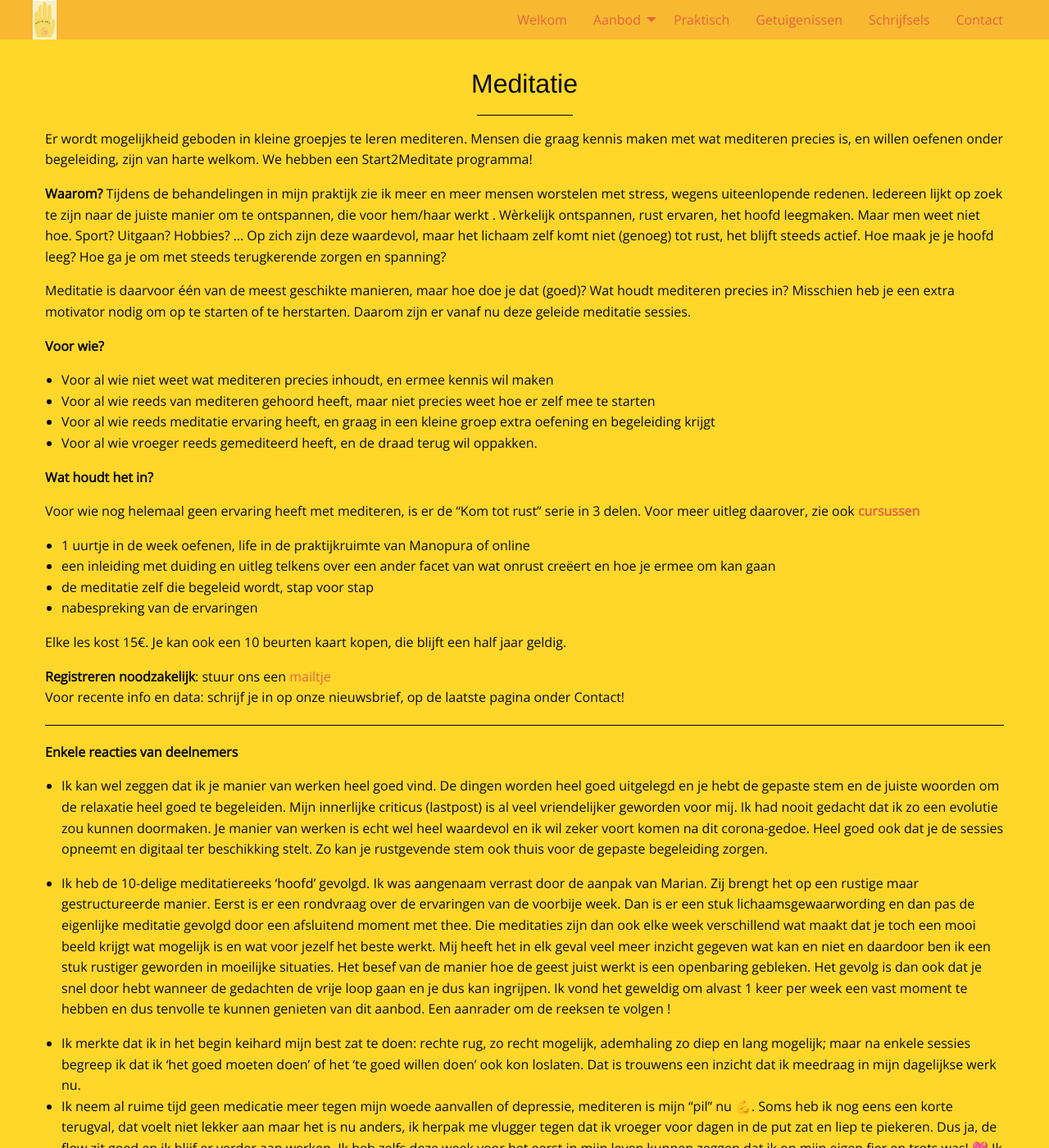
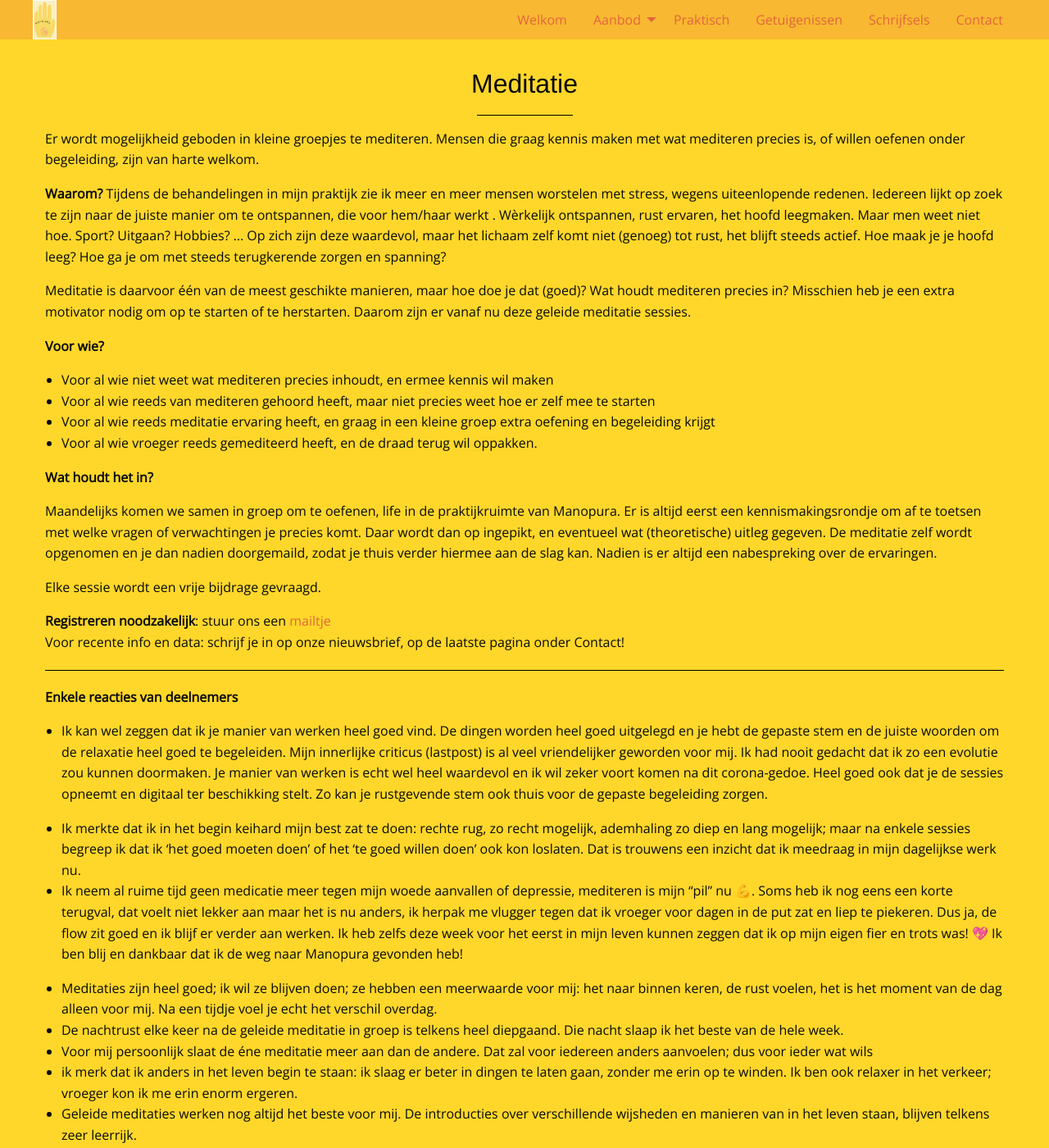
Before and after one commit to manopura/manopura.github.io, a Jekyll site: the page built from meditatie.md, in a window 1280 px wide and 1400 px high. Shown: the whole window at 82% size. Built offline with Jekyll 4.4.1, drawn with Linux system fonts in a browser that asks for light colours; nearby versions of some CDN libraries; our own code applies the rules of GitHub Pages for plain Markdown files.

Commit message:
meditatie.md

```diff
--- a/meditatie.md
+++ b/meditatie.md
@@ -5,9 +5,9 @@ menu: meditatie
 # Meditatie
 
 
-Er wordt mogelijkheid geboden in kleine groepjes te leren mediteren.
-Mensen die graag kennis maken met wat mediteren precies is, en willen oefenen onder begeleiding, zijn van harte welkom.
-We hebben een Start2Meditate programma!
+Er wordt mogelijkheid geboden in kleine groepjes te mediteren.
+Mensen die graag kennis maken met wat mediteren precies is, of willen oefenen onder begeleiding, zijn van harte welkom.
+
 
 
 **Waarom?**
@@ -28,16 +28,13 @@ Meditatie is daarvoor één van de meest geschikte manieren, maar hoe doe je dat
 **Wat houdt het in?**
 
 
-Voor wie nog helemaal geen ervaring heeft met mediteren, is er de "Kom tot rust" serie in 3 delen.
-Voor meer uitleg daarover, zie ook [**cursussen**](http://www.manopura.be/cursussen.html)
+Maandelijks komen we samen in groep om te oefenen, life in de praktijkruimte van Manopura.
+Er is altijd eerst een kennismakingsrondje om af te toetsen met welke vragen of verwachtingen je precies komt.
+Daar wordt dan op ingepikt, en eventueel wat (theoretische) uitleg gegeven.
+De meditatie zelf wordt opgenomen en je dan nadien doorgemaild, zodat je thuis verder hiermee aan de slag kan.
+Nadien is er altijd een nabespreking over de ervaringen.
 
-  * 1 uurtje in de week oefenen, life in de praktijkruimte van Manopura of online
-  * een inleiding met duiding en uitleg telkens over een ander facet van wat onrust creëert en hoe je ermee om kan gaan
-  * de meditatie zelf die begeleid wordt, stap voor stap
-  * nabespreking van de ervaringen
-
-
-Elke les kost 15€. Je kan ook een 10 beurten kaart kopen, die blijft een half jaar geldig.
+Elke sessie wordt een vrije bijdrage gevraagd.
 
 **Registreren noodzakelijk**: stuur ons een [mailtje](mailto:marian@manopura.be)
 Voor recente info en data: schrijf je in op onze nieuwsbrief, op de laatste pagina onder Contact!
@@ -49,15 +46,6 @@ Voor recente info en data: schrijf je in op onze nieuwsbrief, op de laatste pagi
 **Enkele reacties van deelnemers**
 
 * Ik kan wel zeggen dat ik je manier van werken heel goed vind. De dingen worden heel goed uitgelegd en je hebt de gepaste stem en de juiste woorden om de relaxatie heel goed te begeleiden. Mijn innerlijke criticus (lastpost) is al veel vriendelijker geworden voor mij. Ik had nooit gedacht dat ik zo een evolutie zou kunnen doormaken. Je manier van werken is echt wel heel waardevol en ik wil zeker voort komen na dit corona-gedoe. Heel goed ook dat je de sessies opneemt en digitaal ter beschikking stelt. Zo kan je rustgevende stem ook thuis voor de gepaste begeleiding zorgen.
-
-* Ik heb de 10-delige meditatiereeks ‘hoofd’ gevolgd.
-Ik was aangenaam verrast door de aanpak van Marian.
-Zij brengt het op een rustige maar gestructureerde manier.
-Eerst is er een rondvraag over de ervaringen van de voorbije week.
-Dan is er een stuk lichaamsgewaarwording en dan pas de eigenlijke meditatie gevolgd door een afsluitend moment met thee.
-Die meditaties zijn dan ook elke week verschillend wat maakt dat je toch een mooi beeld krijgt wat mogelijk is en wat voor jezelf het beste werkt. Mij heeft het in elk geval veel meer inzicht gegeven wat kan en niet en daardoor ben ik een stuk rustiger geworden in moeilijke situaties. Het besef van de manier hoe de geest juist werkt is een openbaring gebleken.
-Het gevolg is dan ook dat je snel door hebt wanneer de gedachten de vrije loop gaan en je dus kan ingrijpen.
-Ik vond het geweldig om alvast 1 keer per week een vast moment te hebben en dus tenvolle te kunnen genieten van dit aanbod. Een aanrader om de reeksen te volgen !
 
 * Ik merkte dat ik in het begin keihard mijn best zat te doen: rechte rug, zo recht mogelijk, ademhaling zo diep en lang mogelijk; maar na enkele sessies begreep ik dat ik 'het goed moeten doen' of het 'te goed willen doen' ook kon loslaten. Dat is trouwens een inzicht dat ik meedraag in mijn dagelijkse werk nu.
 * Ik neem al ruime tijd geen medicatie meer tegen mijn woede aanvallen of depressie, mediteren is mijn "pil" nu 💪. Soms heb ik nog eens een korte terugval, dat voelt niet lekker aan maar het is nu anders, ik herpak me vlugger tegen dat ik vroeger voor dagen in de put zat en liep te piekeren. Dus ja, de flow zit goed en ik blijf er verder aan werken. Ik heb zelfs deze week voor het eerst in mijn leven kunnen zeggen dat ik op mijn eigen fier en trots was! 💖 Ik ben blij en dankbaar dat ik de weg naar Manopura gevonden heb!
```
